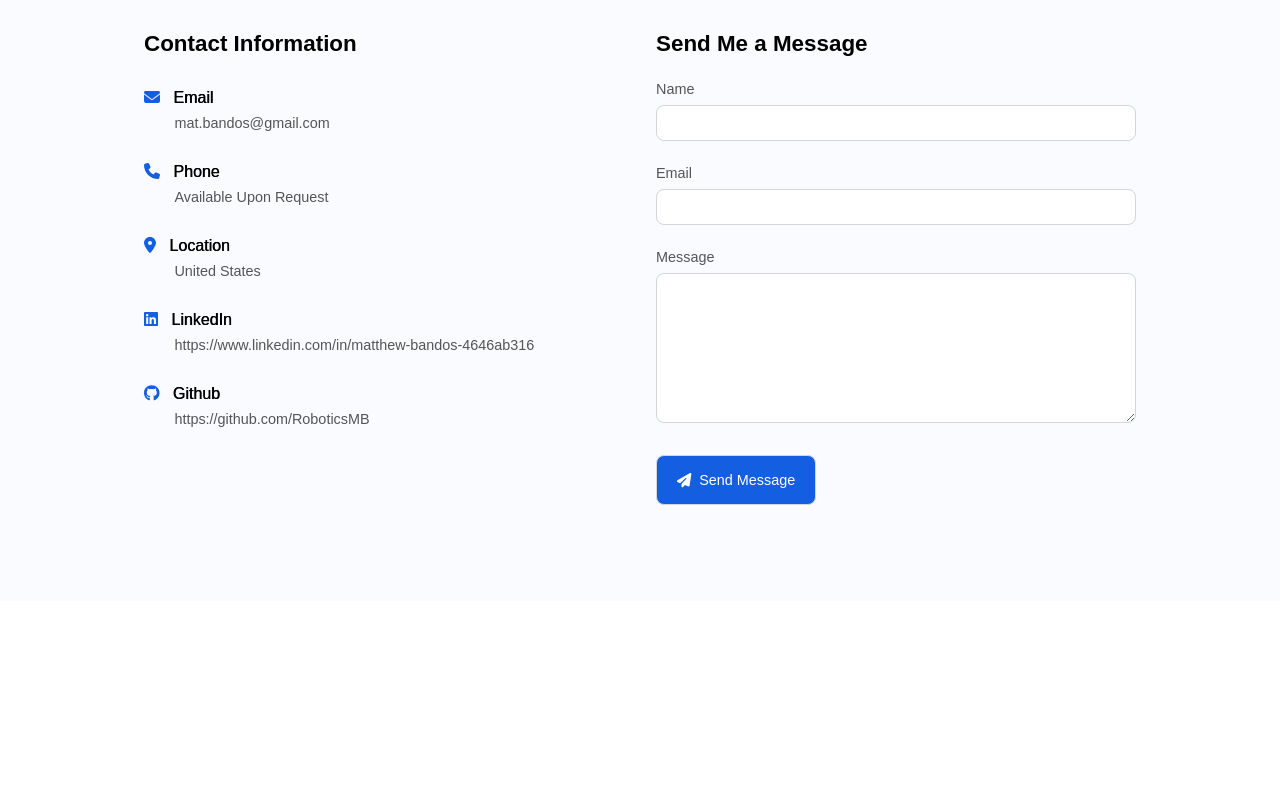
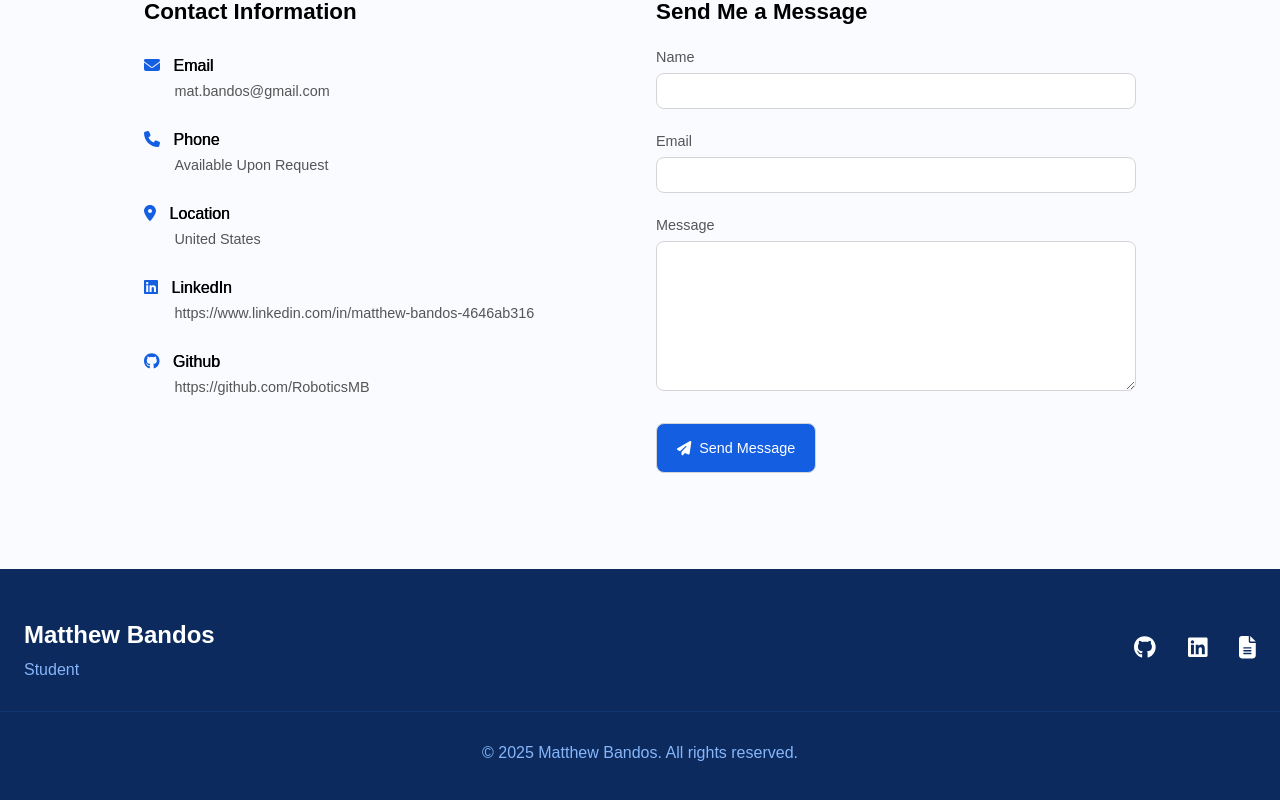
Before and after one commit to RoboticsMB/Personal_Website_2.0, a React (Create React App) app: page / in a window 1280 px wide. Shown: the part 6989-7789 px from the top of the page. Before the commit the page ends 7590 px from the top, so only its background shows below. Built offline with nearby package versions, Linux system fonts and the light colour scheme.

Commit message:
Added and styled a footer for my webpage

```diff
--- a/src/App.js
+++ b/src/App.js
@@ -4,10 +4,10 @@ import LandingPage from './Components/LandingPage/LandingPage'
 import About from './Components/About/About'
 import Skills from './Components/Skills/Skills'
 import Experience from './Components/Experience/Experience'
-// import ResearchProjects from './Components/ResearchProjects/ResearchProjects';
 import TechnicalProjects from './Components/TechnicalProjects/TechnicalProjects';
 import Education from './Components/Education/Education'
 import Contact from './Components/Contact/Contact'
+import Footer from './Components/Footer/Footer'
 
 function App() {
   return (
@@ -20,6 +20,7 @@ function App() {
       <TechnicalProjects/>
       <Education/>
       <Contact/>
+      <Footer/>
     </div>
   );
 }
--- a/src/Components/Experience/Experience.css
+++ b/src/Components/Experience/Experience.css
@@ -14,7 +14,6 @@
 }
 
 .timeline{
-    padding: 1rem;
     position: relative;
     margin: 0 auto;
     padding-left: 1rem; /*This is so that the text is not right up against the line*/
--- /dev/null
+++ b/src/Components/Footer/Footer.css
@@ -0,0 +1,45 @@
+.footer-section{
+    background-color: #0c2a5e;
+    color: #86b6fa;
+    padding-top: 2rem;
+    padding-bottom: 2rem;
+}
+
+.footer-section h2{
+    color: white;
+}
+
+.footer-links a{
+    font-size: .7rem;
+    margin-left: 2rem;
+    text-decoration: none;
+    color: white;
+}
+
+.footer-links a:hover{
+    cursor: pointer;
+    color: #86b6fa
+}
+
+.top-part{
+    padding: 0 1.5rem;
+    display: flex;
+    justify-content: space-between;
+    align-items: center;
+}
+
+.top-part h2{
+    margin-bottom: 0.75rem;
+}
+
+.top-part p{
+    margin-top: 0.75rem;
+}
+
+.bottom-part{
+    margin-top: 1rem;
+    padding-top: 1rem;
+    border-top: .1rem solid #103472;
+    display: flex;
+    justify-content: center;
+}
--- /dev/null
+++ b/src/Components/Footer/Footer.js
@@ -0,0 +1,34 @@
+import './Footer.css';
+import { FontAwesomeIcon } from '@fortawesome/react-fontawesome';
+import { faGithub, faLinkedin } from '@fortawesome/free-brands-svg-icons'
+import { faFileAlt } from '@fortawesome/free-solid-svg-icons'
+
+function LandingPage(){
+    return (
+        <section id="footer" className="footer-section">
+            <div className="footer-container">
+                <div className="top-part">
+                    <div className="descriptors">
+                        <h2>Matthew Bandos</h2>
+                        <p>Student</p>
+                    </div>
+                    <div className = "footer-links">
+                        <a href="https://github.com/RoboticsMB" target="_blank" rel="noopener noreferrer">
+                            <FontAwesomeIcon icon={faGithub} size="2x"/>
+                        </a>
+                        <a href="https://www.linkedin.com/in/matthew-bandos-4646ab316" target="_blank" rel="noopener noreferrer">
+                            <FontAwesomeIcon icon={faLinkedin} size="2x"/>
+                        </a>
+                        <a href="/bandos-m-resume-2025.pdf" target="_blank" rel="noopener noreferrer">
+                            <FontAwesomeIcon icon={faFileAlt} size="2x"/>
+                        </a>
+                    </div>
+                </div>
+            </div>
+            <div className="bottom-part">
+                <p>© 2025 Matthew Bandos. All rights reserved.</p>
+            </div>
+        </section>
+    )
+}
+export default LandingPage;
--- a/src/Components/LandingPage/LandingPage.css
+++ b/src/Components/LandingPage/LandingPage.css
@@ -43,7 +43,8 @@
 }
 
 .information-links a:hover{
-    transform: scale(1.5);
+    cursor: pointer;
+    color: #86b6fa
 }
 
 .scroll-arrow{
```
